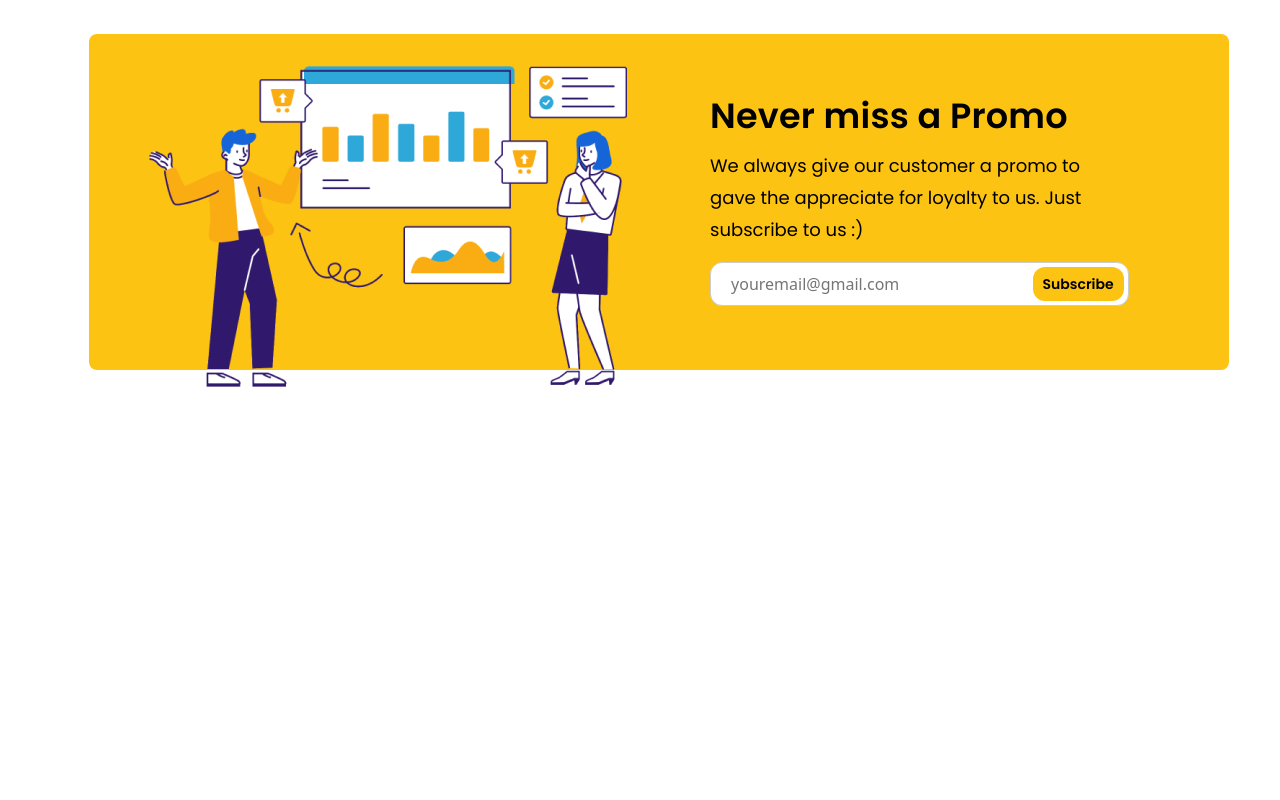
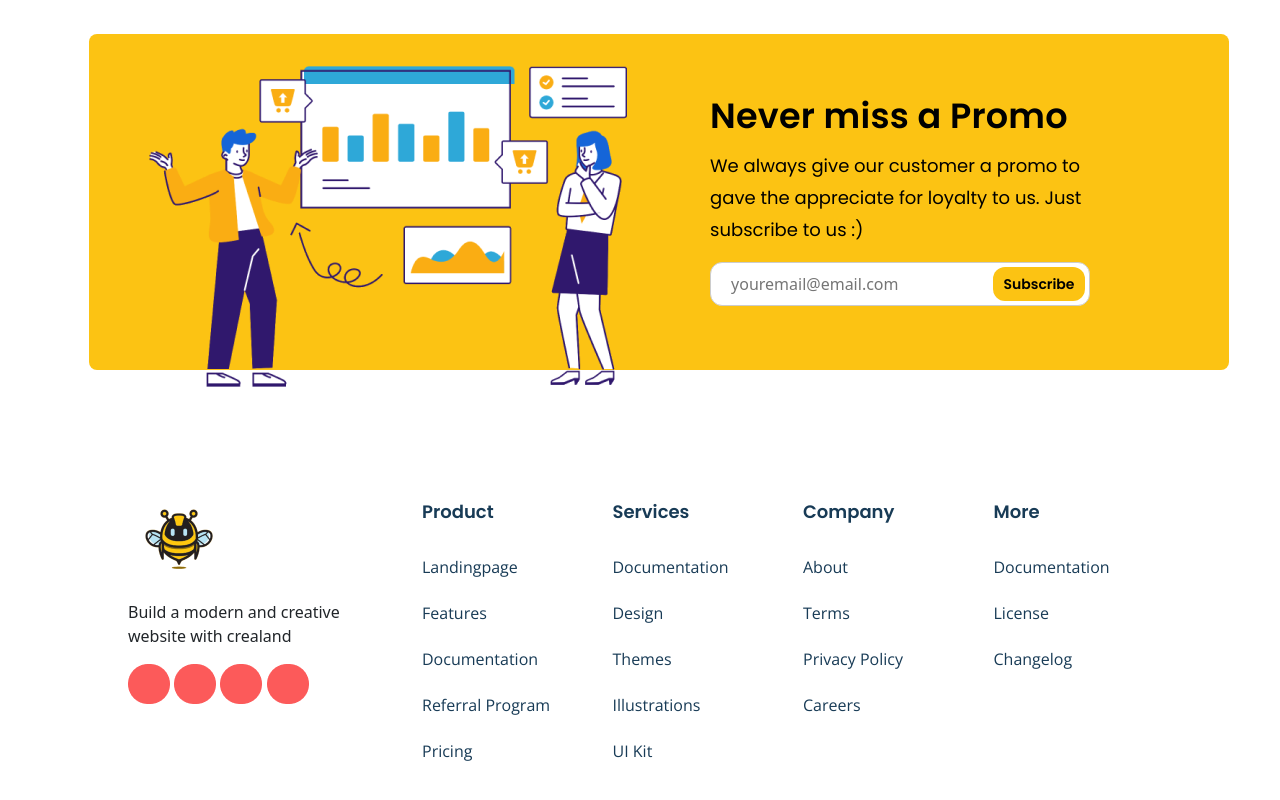
Before and after one commit to Saravanan-Rajasekharan/Beely-Drop, a plain HTML site: page index.html in a window 1280 px wide. Shown: the part 3262-4062 px from the top of the page. Before the commit the page ends 3649 px from the top, so only its background shows below. Drawn offline with nearby package versions, Linux system fonts and the light colour scheme.

Commit message:
updated files

```diff
--- a/css/styles.css
+++ b/css/styles.css
@@ -385,7 +385,7 @@
     .custom-search {
         position: relative;
         padding-left:7%;
-        margin-right: 18%;
+        margin-right: 25%;
 
       }
       .custom-search-input {
@@ -429,3 +429,52 @@
 
 
         /********************* Footer***********************/
+
+
+        .footer-container{
+            height:783px;
+            padding:10%;
+        }
+        .footlist-heading{
+            padding-left: 32px;
+            font-family: 'Poppins';
+            font-style: normal;
+            font-weight: 700;
+            font-size: 18px;
+            line-height: 27px;
+            /* identical to box height */
+            color: #183B56;
+
+        }
+        .foot-logo{
+            padding-left: 5%;
+            padding-right: 10%;
+            padding-bottom: 10%;
+        }
+        .footLogobox{
+            width: 100px;
+            background-color: #FFFFFF;
+        }
+        .footerflex{
+            display: flex;
+        }
+        ul{
+            list-style-type: none; /* Remove bullets */
+        }
+        .list-element{
+            padding-top: 22px;
+        }
+
+        .page-list{
+            margin-top: 10px;
+            text-decoration:none;
+            font-family: 'Open Sans';
+            font-style: normal;
+            font-weight: 400;
+            font-size: 16px;
+            line-height: 22px;
+            /* identical to box height */
+
+            color: #183B56;
+
+        }
--- a/index.html
+++ b/index.html
@@ -639,7 +639,7 @@
                     <p class="promo-content"> We always give our customer a promo to gave the appreciate for loyalty to us. Just subscribe to us :) </p>
 
                     <div class="custom-search">
-                        <input type="text" class="custom-search-input" placeholder="youremail@gmail.com">
+                        <input type="text" class="custom-search-input" placeholder="youremail@email.com">
                         <button class="custom-search-botton" type="submit">Subscribe</button>
                     </div>
                 </div>
@@ -662,9 +662,89 @@
      <section id="Footer">
 
         <div class="footer-container">
+            <div class="row">
+                <div class="col col-lg-3 footLogobox">
+                    <img src="images/logo.png" class="foot-logo" alt="">
+                    <p>Build a modern and creative website with crealand</p>
+                    <img src="images/cirlce.png"  alt="">
+                    <img src="images/cirlce.png"  alt="">
+                    <img src="images/cirlce.png"  alt="">
+                    <img src="images/cirlce.png"  alt="">
+
+
+                </div>
+
+                <div class="col">
+                    <div class="flex footerflex">
+                        <div class="col col-lg-3">
+                            <h5 class="footlist-heading">Product</h5>
+                            <ul>
+                                <li class="list-element"><a  href="#" class="page-list">Landingpage</a></li>
+
+                                <li class="list-element"><a  href="#" class="page-list">Features</a></li>
+
+                                <li class="list-element"><a  href="#" class="page-list">Documentation</a></li>
+
+                                <li class="list-element"><a  href="#" class="page-list">Referral Program</a></li>
+
+                                <li class="list-element"><a  href="#" class="page-list">Pricing</a></li>
+
+                            </ul>
+
+                        </div>
+                        <div class="col col-lg-3">
+                            <h5 class="footlist-heading">Services</h5>
+                            <ul>
+                                <li class="list-element"><a  href="#" class="page-list">Documentation</a>
+
+                                <li class="list-element"><a  href="#" class="page-list">Design</a></li>
+
+                                <li class="list-element"><a  href="#" class="page-list">Themes</a></li>
+
+                                <li class="list-element"><a  href="#" class="page-list">Illustrations</a></li>
+
+                                <li class="list-element"><a  href="#" class="page-list">UI Kit</a></li>
+
+                            </ul>
+
+                        </div>
+                        <div class="col col-lg-3">
+                            <h5 class="footlist-heading">Company</h5>
+                            <ul>
+                                <li class="list-element"><a  href="#" class="page-list">About</a></li>
+
+                                <li class="list-element"><a  href="#" class="page-list">Terms</a></li>
+
+                                <li class="list-element"><a  href="#" class="page-list">Privacy Policy</a></li>
+
+                                <li class="list-element"><a  href="#" class="page-list">Careers</a></li>
 
 
 
+                            </ul>
+
+                        </div>
+                        <div class="col col-lg-3">
+                            <h5 class="footlist-heading">More</h5>
+                            <ul>
+
+                                <li class="list-element"><a  href="#" class="page-list">Documentation</a></li>
+
+                                <li class="list-element"><a  href="#" class="page-list">License</a></li>
+
+                                <li class="list-element"><a  href="#" class="page-list">Changelog</a></li>
+
+                            </ul>
+
+                        </div>
+
+
+                    </div>
+
+
+                </div>
+
+            </div>
 
         </div>
 
```
Also changed, not shown: images/cirlce.png (added).
